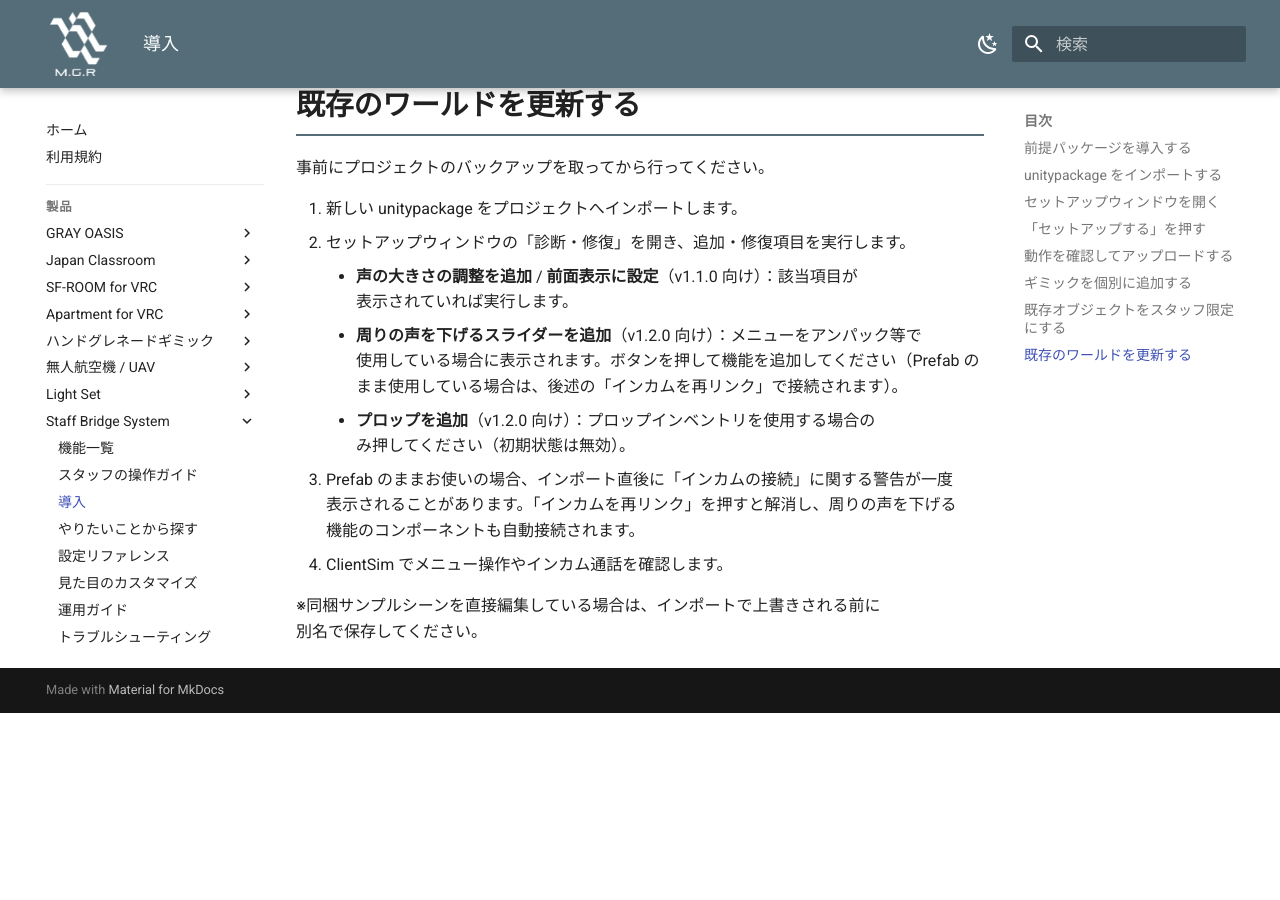
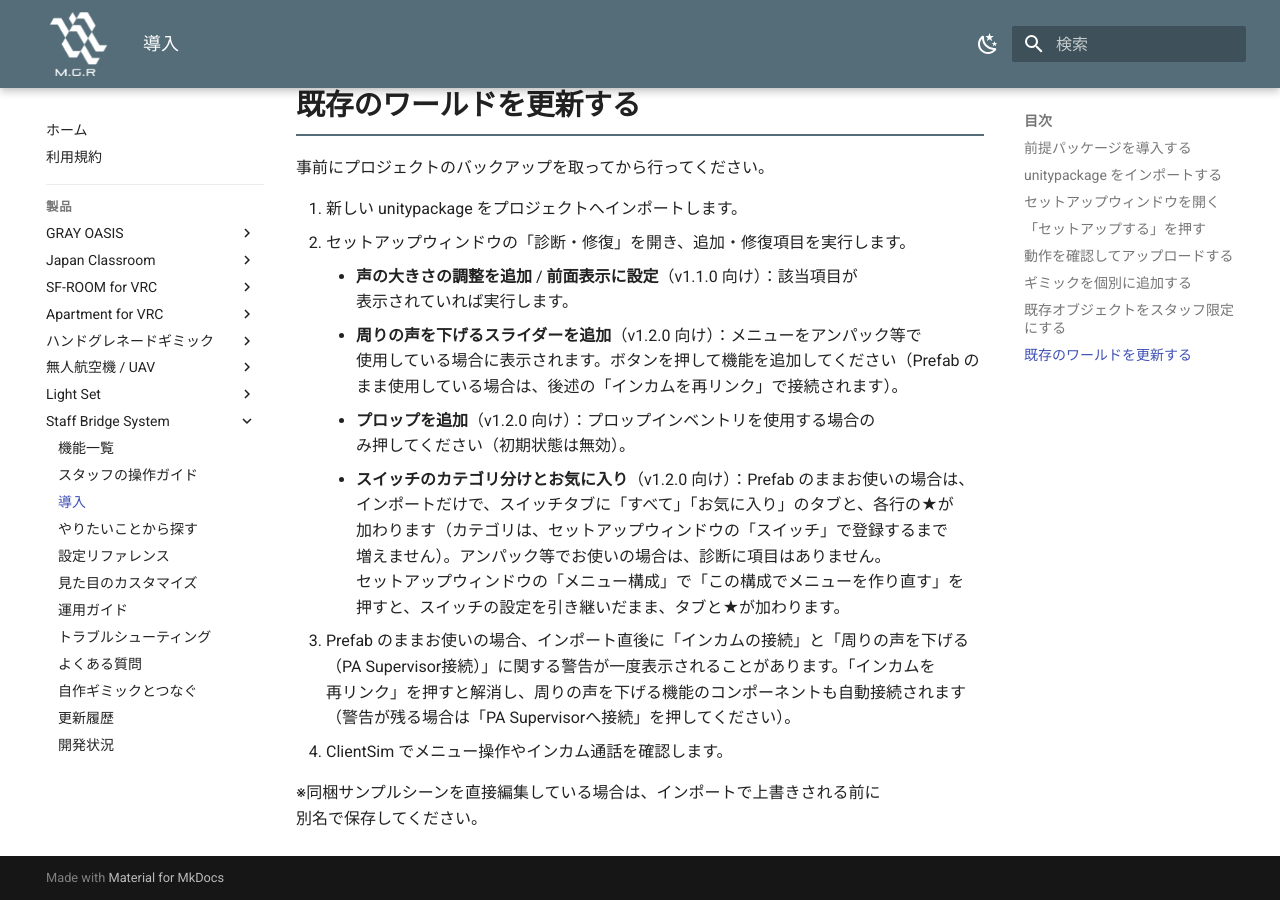
Before and after one commit to MAGURO-git/ProductArchive, an MkDocs documentation site: the page built from docs/staff-bridge-system/install.md, in a window 1280 px wide and 900 px high, scrolled down 3674 px. Built offline with MkDocs 1.6.1 and Material for MkDocs 9.7.7, drawn with Linux system fonts in a browser that asks for light colours; before the commit the page ends 4387 px from its top, so only the background shows below that.

Commit message:
SBS マニュアル: 更新手順に、スイッチのカテゴリ・お気に入りの届き方と、取り込み直後の警告を足す
Prefab のままならインポートだけでタブと★が届く。アンパック等は「メニューを作り直す」で使えるようになる。
取り込み直後は、「インカムの接続」に加えて「周りの声を下げる（PA Supervisor接続）」の警告も出ることがある。

Co-Authored-By: Claude Sonnet 5.5 <noreply@anthropic.com>

```diff
--- a/docs/staff-bridge-system/install.md
+++ b/docs/staff-bridge-system/install.md
@@ -123,7 +123,8 @@ Hierarchyでオブジェクトを選択し、右クリック > **GameObject > MG
     - **声の大きさの調整を追加** / **前面表示に設定**（v1.1.0 向け）：該当項目が表示されていれば実行します。
     - **周りの声を下げるスライダーを追加**（v1.2.0 向け）：メニューをアンパック等で使用している場合に表示されます。ボタンを押して機能を追加してください（Prefab のまま使用している場合は、後述の「インカムを再リンク」で接続されます）。
     - **プロップを追加**（v1.2.0 向け）：プロップインベントリを使用する場合のみ押してください（初期状態は無効）。
-3. Prefab のままお使いの場合、インポート直後に「インカムの接続」に関する警告が一度表示されることがあります。「インカムを再リンク」を押すと解消し、周りの声を下げる機能のコンポーネントも自動接続されます。
+    - **スイッチのカテゴリ分けとお気に入り**（v1.2.0 向け）：Prefab のままお使いの場合は、インポートだけで、スイッチタブに「すべて」「お気に入り」のタブと、各行の★が加わります（カテゴリは、セットアップウィンドウの「スイッチ」で登録するまで増えません）。アンパック等でお使いの場合は、診断に項目はありません。セットアップウィンドウの「メニュー構成」で「この構成でメニューを作り直す」を押すと、スイッチの設定を引き継いだまま、タブと★が加わります。
+3. Prefab のままお使いの場合、インポート直後に「インカムの接続」と「周りの声を下げる（PA Supervisor接続）」に関する警告が一度表示されることがあります。「インカムを再リンク」を押すと解消し、周りの声を下げる機能のコンポーネントも自動接続されます（警告が残る場合は「PA Supervisorへ接続」を押してください）。
 4. ClientSim でメニュー操作やインカム通話を確認します。
 
 ※同梱サンプルシーンを直接編集している場合は、インポートで上書きされる前に別名で保存してください。
```
